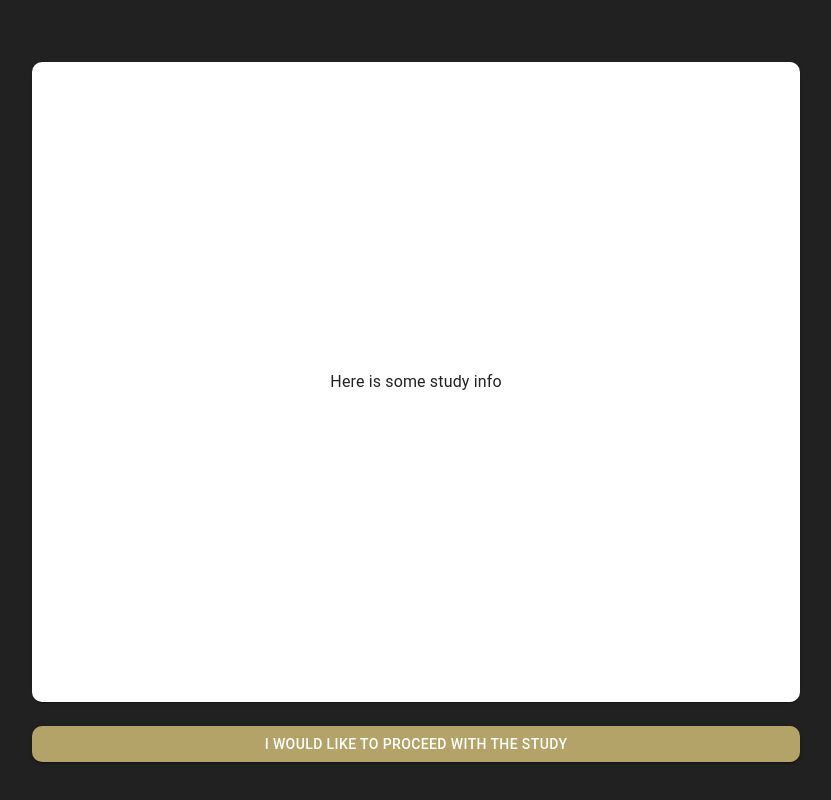
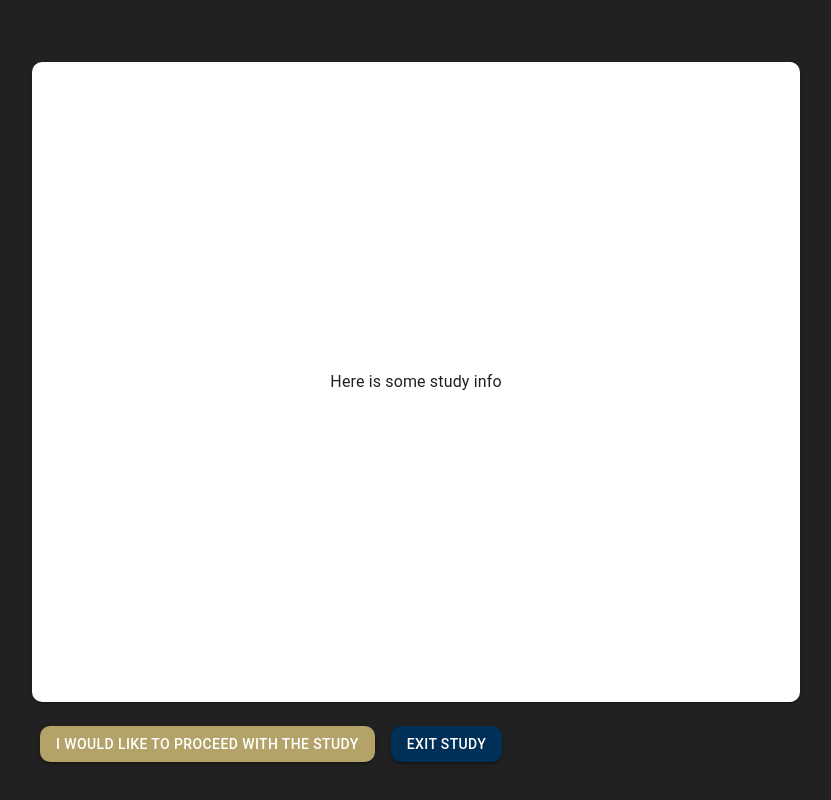
Before and after one commit to Teleconferencing-Accessibility/DHH-TC-Captions, a Next.js app: page / in a window 1280 px wide. Shown: the whole page, without its empty margins (224-1055 px from the left). Built offline with nearby package versions, Linux system fonts and the light colour scheme.

Commit message:
Add logic and styles to buttons

```diff
--- a/comps/ContinueButton.js
+++ b/comps/ContinueButton.js
@@ -13,7 +13,7 @@ const StyledContinueButton = styled(Button)(({}) => ({
 export default function ContinueButton({ text, href }) {
   return (
     <Link href={href}>
-      <StyledContinueButton variant="contained"> {text} </StyledContinueButton>
+      <StyledContinueButton variant="contained" sx= {{mx: 1}}> {text} </StyledContinueButton>
     </Link>
   );
 }
--- /dev/null
+++ b/comps/ExitButton.js
@@ -0,0 +1,23 @@
+import { Button } from "@mui/material";
+import styled from "@emotion/styled";
+import Link from "next/link";
+
+const StyledExitButton = styled(Button)(({}) => ({
+  backgroundColor: "#003057",
+  "&:hover": {
+    backgroundColor: "#002645",
+  },
+  borderRadius: "10px",
+  display: "flex",
+  mx: 1,
+}));
+
+export default function ExitButton({ text, href }) {
+  return (
+    <Link href={href}>
+      <StyledExitButton variant="contained" sx={{ mx: 1 }}>
+        {text}
+      </StyledExitButton>
+    </Link>
+  );
+}
--- /dev/null
+++ b/pages/exitStudy.js
@@ -0,0 +1,6 @@
+import Paper from "@mui/material/Paper";
+import background from "../styles/background";
+
+export default function ExitStudy({ }) {
+  return <Paper sx={background}></Paper>;
+}
--- a/pages/index.js
+++ b/pages/index.js
@@ -1,8 +1,8 @@
-import { Typography, Button, Stack } from "@mui/material";
+import { Typography, Stack } from "@mui/material";
 import Paper from "@mui/material/Paper";
 import background from "../styles/background";
-import styled from "@emotion/styled";
-import Link from "next/link";
+import ContinueButton from "../comps/ContinueButton";
+import ExitButton from "../comps/ExitButton";
 
 export default function Home() {
   return (
@@ -21,20 +21,14 @@ export default function Home() {
         >
           <Typography> Here is some study info</Typography>
         </Paper>
-        <Link href={"/consent"}>
-          <ContinueButton variant="contained">
-            I would Like to proceed with the study
-          </ContinueButton>
-        </Link>
+        <Stack direction={"row"} sx={{}}>
+          <ContinueButton
+            text="I would Like to proceed with the study"
+            href="/consent"
+          />
+          <ExitButton text="Exit Study" href="/exitStudy" />
+        </Stack>
       </Stack>
     </Paper>
   );
 }
-
-const ContinueButton = styled(Button)(({}) => ({
-  backgroundColor: "#B3A369",
-  "&:hover": {
-    backgroundColor: "#857437",
-  },
-  borderRadius: "10px",
-}));
```
